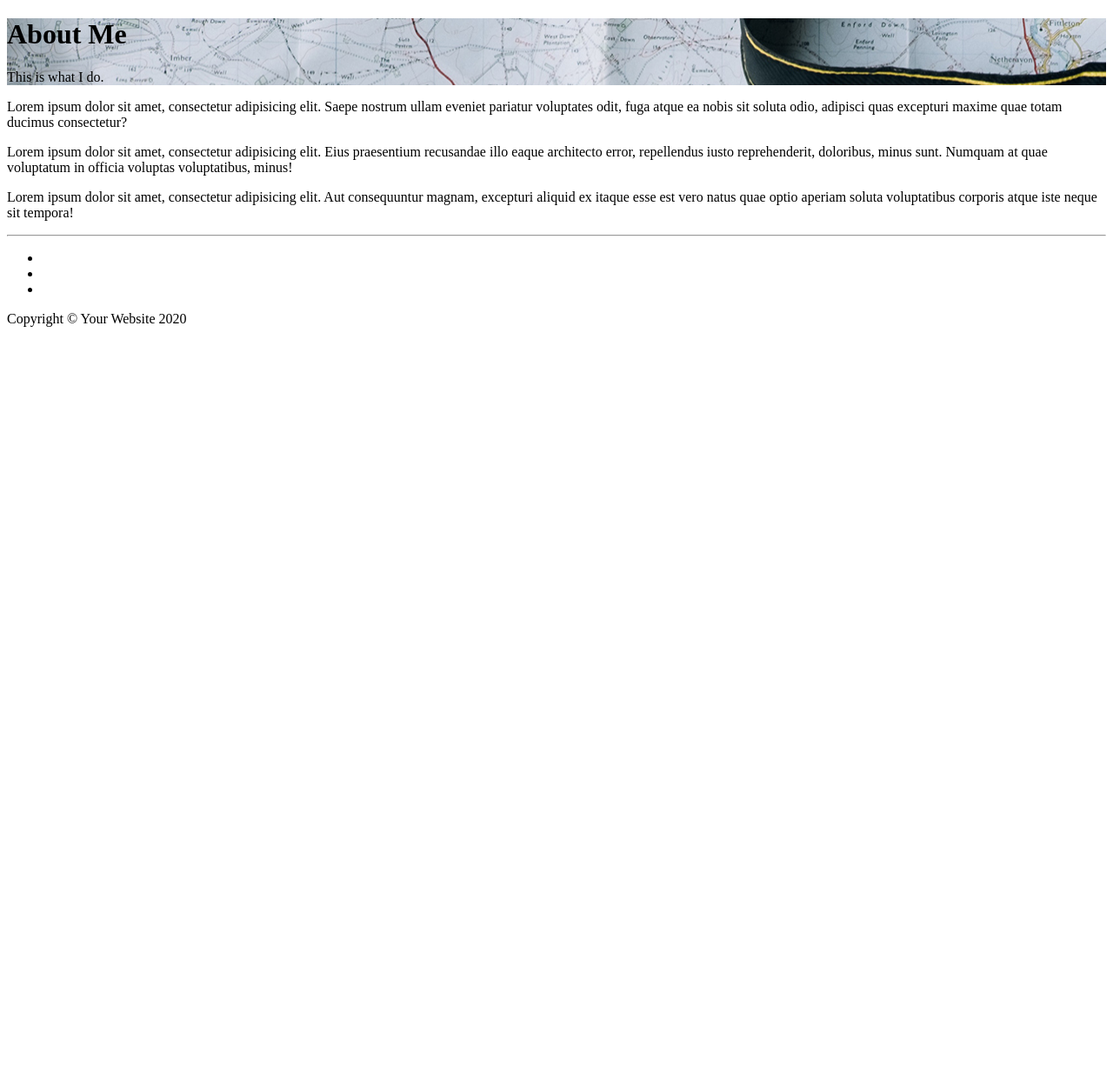
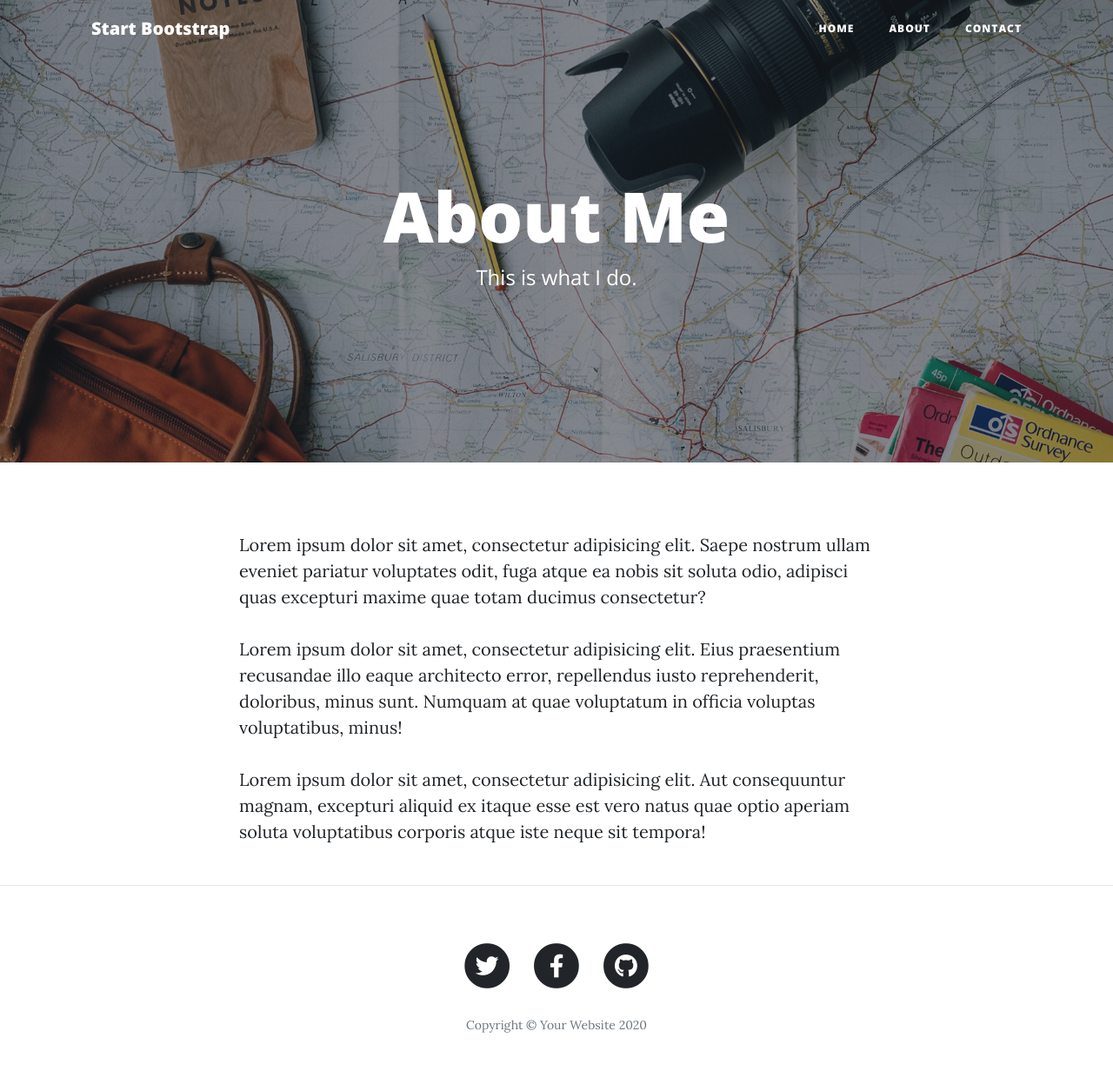
Before and after one commit to bethpritchard/100DaysOfCodeBootcamp, a Flask app: page /about in a window 1280 px wide. Shown: the whole page at 87% size. Before the commit the page ends 376 px from the top, so only its background shows below. Run offline with Flask 2, Linux system fonts and the light colour scheme; some libraries are stand-ins or nearby versions.

Commit message:
Update header.html

```diff
--- a/Day58/templates/header.html
+++ b/Day58/templates/header.html
@@ -1,10 +1,50 @@
 <!DOCTYPE html>
 <html lang="en">
 <head>
-    <meta charset="UTF-8">
-    <title>Title</title>
+
+  <meta charset="utf-8">
+  <meta name="viewport" content="width=device-width, initial-scale=1, shrink-to-fit=no">
+  <meta name="description" content="">
+  <meta name="author" content="">
+
+  <title>Clean Blog - Start Bootstrap Theme</title>
+
+  <!-- Bootstrap core CSS -->
+  <link href="{{ url_for('static', filename='vendor/bootstrap/css/bootstrap.min.css') }}" rel="stylesheet">
+
+  <!-- Custom fonts for this template -->
+  <link href="vendor/fontawesome-free/css/all.min.css" rel="stylesheet" type="text/css">
+  <link href='https://fonts.googleapis.com/css?family=Lora:400,700,400italic,700italic' rel='stylesheet' type='text/css'>
+  <link href='https://fonts.googleapis.com/css?family=Open+Sans:300italic,400italic,600italic,700italic,800italic,400,300,600,700,800' rel='stylesheet' type='text/css'>
+
+  <!-- Custom styles for this template -->
+  <link href="{{ url_for('static', filename='css/clean-blog.min.css') }}" rel="stylesheet">
+
 </head>
+
 <body>
+  <!-- Navigation -->
+  <nav class="navbar navbar-expand-lg navbar-light fixed-top" id="mainNav">
+    <div class="container">
+      <a class="navbar-brand" href="{{url_for('home')}}">Start Bootstrap</a>
+      <button class="navbar-toggler navbar-toggler-right" type="button" data-toggle="collapse" data-target="#navbarResponsive" aria-controls="navbarResponsive" aria-expanded="false" aria-label="Toggle navigation">
+        Menu
+        <i class="fas fa-bars"></i>
+      </button>
+      <div class="collapse navbar-collapse" id="navbarResponsive">
+        <ul class="navbar-nav ml-auto">
+          <li class="nav-item">
+            <a class="nav-link" href="{{url_for('home')}}">Home</a>
+          </li>
+          <li class="nav-item">
+            <a class="nav-link" href="{{url_for('about')}}">About</a>
+          </li>
+          <li class="nav-item">
+            <a class="nav-link" href="{{url_for('contact')}}">Contact</a>
+          </li>
+        </ul>
+      </div>
+    </div>
+  </nav>
 
-</body>
 </html>
```
